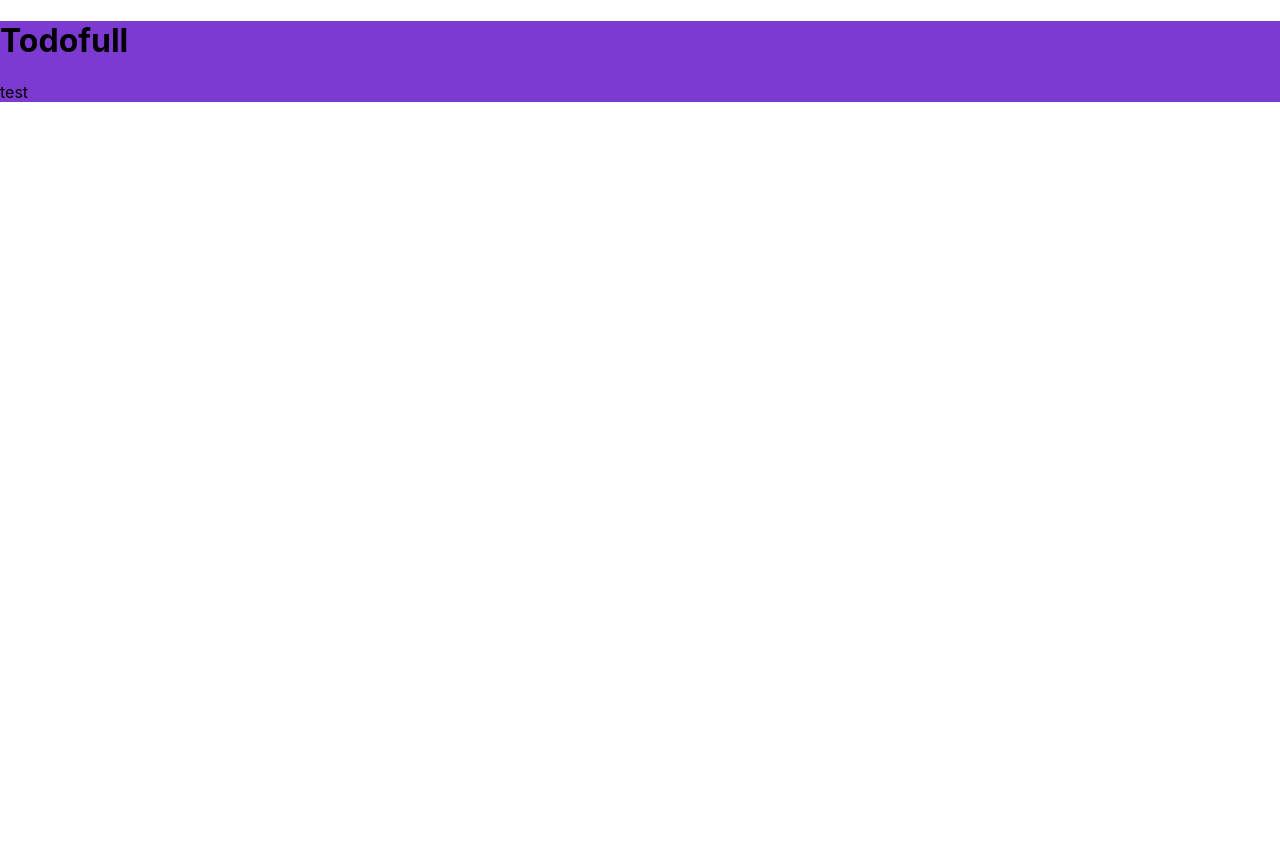
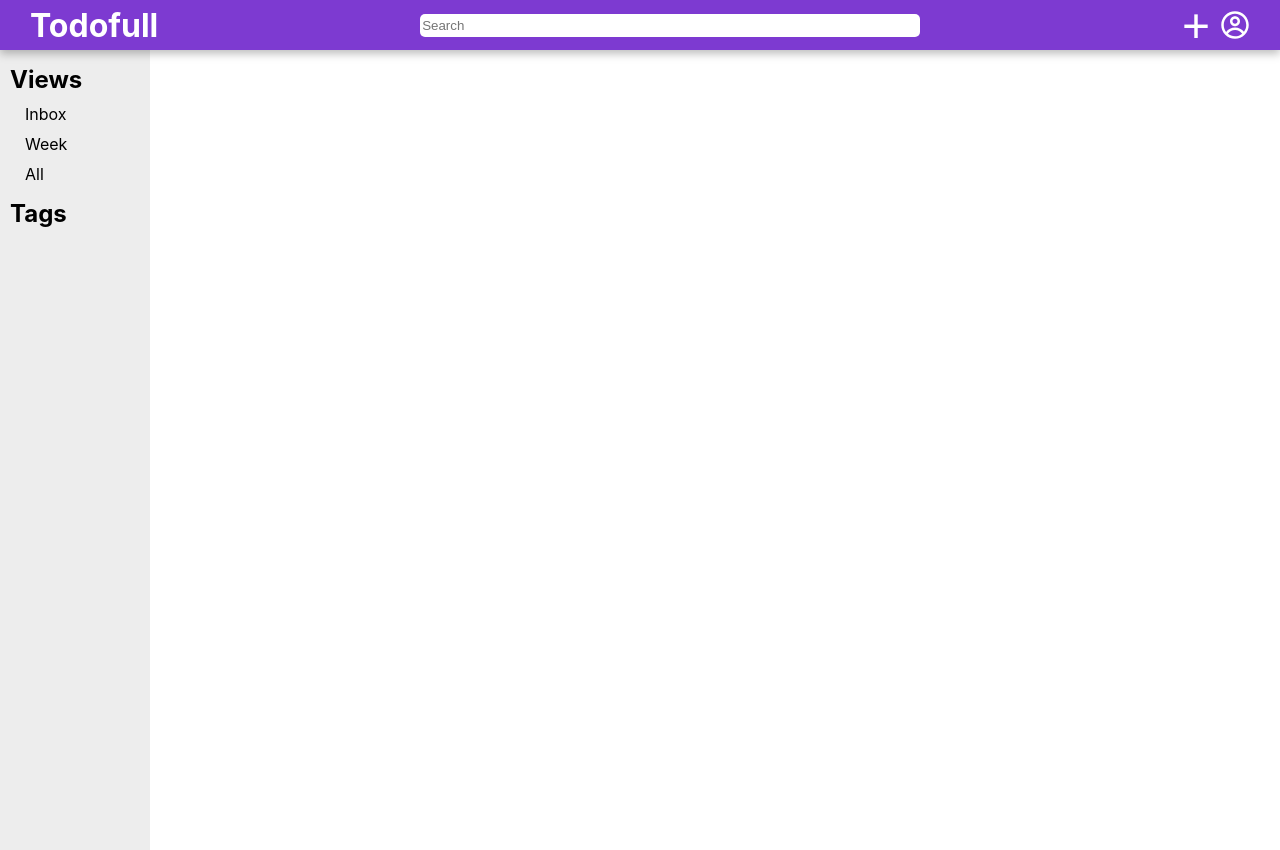
Before and after one commit to thomas-young1/TodoFull, a Next.js app: page / in a window 1280 px wide. Before the commit the page ends 800 px from the top, so only its background shows below. Built offline with nearby package versions, Linux system fonts and the light colour scheme.

Commit message:
first versions of sidebar and navbar for desktop

```diff
--- /dev/null
+++ b/components/Body.tsx
@@ -0,0 +1,7 @@
+import Sidebar from "./Sidebar";
+
+const Body: React.FC = () => {
+	return <Sidebar />;
+};
+
+export default Body;
--- a/components/Navbar.module.css
+++ b/components/Navbar.module.css
@@ -1,3 +1,47 @@
 .navbar {
 	background-color: #7d3ad1;
+	height: 50px;
+	display: flex;
+	align-items: center;
+	justify-content: space-between;
+	color: white;
+	padding: 0px 30px;
+	filter: drop-shadow(0px 4px 4px rgba(0, 0, 0, 0.25));
+	z-index: 999;
 }
+
+.navbar h1 {
+	margin: 0;
+	padding: 0;
+}
+
+.profile {
+	width: 30px;
+	height: 30px;
+	cursor: pointer;
+}
+
+.rightButtons {
+	display: flex;
+	align-items: center;
+}
+
+.addButton {
+	font-size: 3rem;
+	padding: 0;
+	margin: 0;
+	border: none;
+	background-color: transparent;
+	color: white;
+	cursor: pointer;
+	margin-right: 10px;
+}
+
+.search {
+	border-radius: 5px;
+	border: none;
+	height: 23px;
+	width: 100%;
+	max-width: 500px;
+	margin: 0 50px;
+}
--- a/components/Navbar.tsx
+++ b/components/Navbar.tsx
@@ -1,14 +1,18 @@
 import styles from "./Navbar.module.css";
+import { CgProfile } from "react-icons/cg";
 
 const Navbar: React.FC = () => {
 	return (
 		<div className={styles.navbar}>
 			<h1>Todofull</h1>
-			<div>
-				<p>test</p>
+			<input type="text" placeholder="Search" className={styles.search} />
+			<div className={styles.rightButtons}>
+				<button className={styles.addButton}>+</button>
+				<CgProfile className={styles.profile} />
 			</div>
 		</div>
 	);
 };
+// TODO: functionality of search, add, profile
 
 export default Navbar;
--- /dev/null
+++ b/components/Sidebar.module.css
@@ -0,0 +1,21 @@
+.sidebar {
+	background-color: #ededed;
+	width: 150px;
+	height: 100vh;
+}
+
+.heading {
+	font-weight: bold;
+	font-size: 1.5rem;
+	padding-left: 10px;
+	padding-top: 15px;
+}
+
+.views a {
+	display: block;
+	margin: 0;
+	padding-left: 25px;
+	padding-top: 10px;
+	text-decoration: none;
+	color: black;
+}
--- /dev/null
+++ b/components/Sidebar.tsx
@@ -0,0 +1,20 @@
+import styles from "./Sidebar.module.css";
+
+const Sidebar: React.FC = () => {
+	return (
+		<div className={styles.sidebar}>
+			<div className={styles.heading}>Views</div>
+			<div className={styles.views}>
+				<a href="">Inbox</a>
+				<a href="">Week</a>
+				<a href="">All</a>
+			</div>
+			<div className={styles.heading}>Tags</div>
+		</div>
+	);
+};
+// TODO: Load user's tags in and style
+// TODO: Make all links functional, implement different views
+// TODO: add search icon within bar
+
+export default Sidebar;
--- a/package.json
+++ b/package.json
@@ -12,7 +12,8 @@
     "@prisma/client": "^3.14.0",
     "next": "12.1.6",
     "react": "18.1.0",
-    "react-dom": "18.1.0"
+    "react-dom": "18.1.0",
+    "react-icons": "^4.3.1"
   },
   "devDependencies": {
     "@types/node": "17.0.33",
--- a/pages/index.tsx
+++ b/pages/index.tsx
@@ -1,8 +1,14 @@
 import type { NextPage } from "next";
-import Navbar from "../components/navbar";
+import Body from "../components/Body";
+import Navbar from "../components/Navbar";
 
 const Home: NextPage = () => {
-	return <Navbar />;
+	return (
+		<>
+			<Navbar />
+			<Body />
+		</>
+	);
 };
 
 export default Home;
--- a/styles/globals.css
+++ b/styles/globals.css
@@ -1,16 +1,11 @@
 html,
 body {
-  padding: 0;
-  margin: 0;
-  font-family: -apple-system, BlinkMacSystemFont, Segoe UI, Roboto, Oxygen,
-    Ubuntu, Cantarell, Fira Sans, Droid Sans, Helvetica Neue, sans-serif;
-}
-
-a {
-  color: inherit;
-  text-decoration: none;
+	padding: 0;
+	margin: 0;
+	font-family: -apple-system, BlinkMacSystemFont, Segoe UI, Roboto, Oxygen,
+		Ubuntu, Cantarell, Fira Sans, Droid Sans, Helvetica Neue, sans-serif;
 }
 
 * {
-  box-sizing: border-box;
+	box-sizing: border-box;
 }
```
Also changed, not shown: 2 other files (tests, documents, lock files or other folders).
